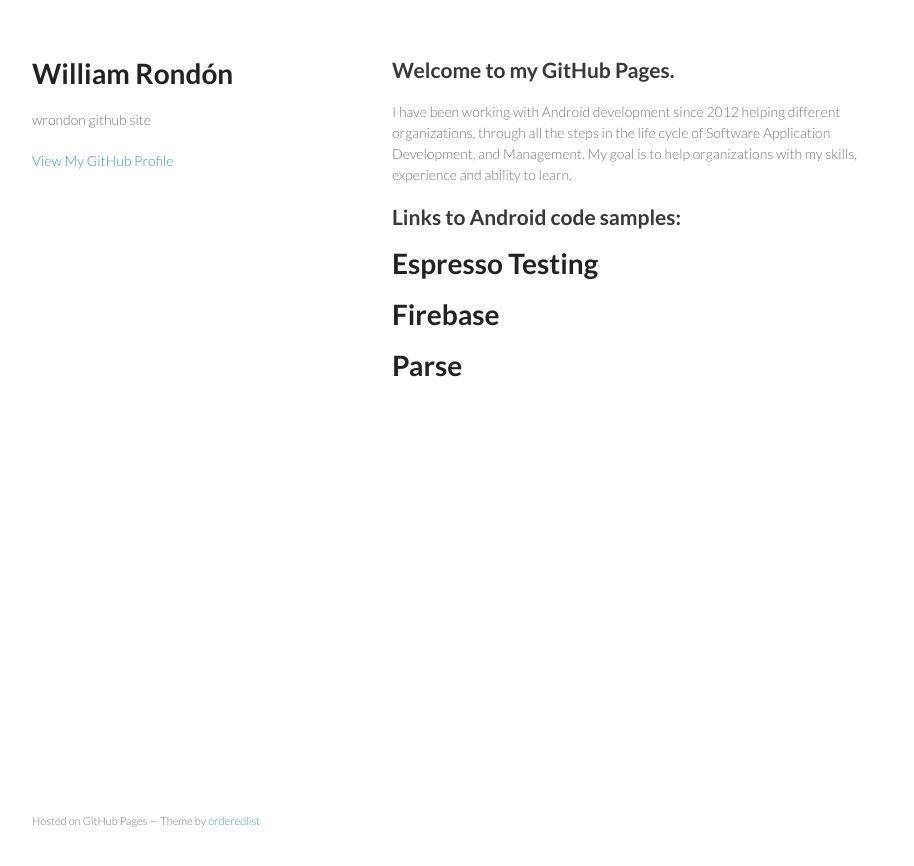
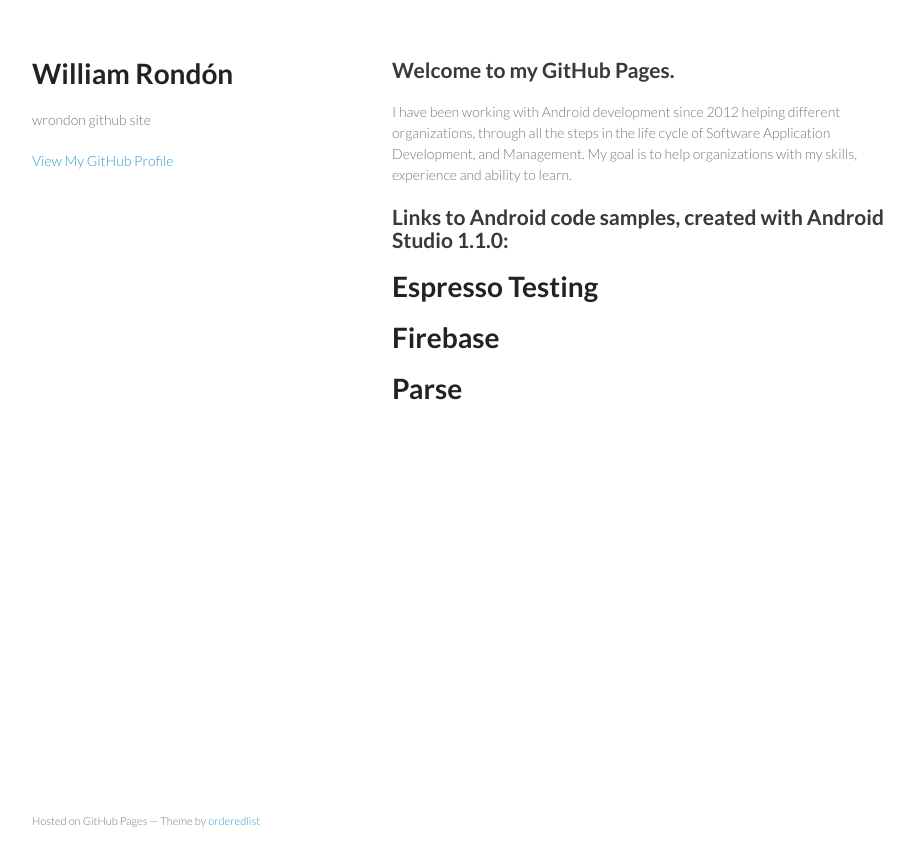
Before and after one commit to wrondon/wrondon.github.io, a Jekyll site: the page index.html, which Jekyll copies as it is, in a window 1280 px wide. Shown: the top 866 px of the page, without its empty margins (178-1092 px from the left). Built offline with Jekyll 4.4.1, drawn with Linux system fonts in a browser that asks for light colours.

```diff
--- a/index.html
+++ b/index.html
@@ -29,7 +29,7 @@
 <p>I have been working with Android development since 2012 helping different organizations, through all the steps in the life cycle of Software Application Development, and Management. My goal is to help organizations with my skills, experience and ability to learn.</p>
 
 <h2>
-<a id="links-to-android-code-samples" class="anchor" href="#links-to-android-code-samples" aria-hidden="true"><span class="octicon octicon-link"></span></a>Links to Android code samples:</h2>
+<a id="links-to-android-code-samples-created-with-android-studio-110" class="anchor" href="#links-to-android-code-samples-created-with-android-studio-110" aria-hidden="true"><span class="octicon octicon-link"></span></a>Links to Android code samples, created with Android Studio 1.1.0:</h2>
 
 <h1>
 <a id="espresso-testing" class="anchor" href="#espresso-testing" aria-hidden="true"><span class="octicon octicon-link"></span></a><a href="http://wrondon.github.io/AppWithEspresso"><strong>Espresso Testing</strong></a>
--- a/params.json
+++ b/params.json
@@ -1 +1 @@
-{"name":"William Rondón","tagline":"wrondon github site","body":"## Welcome to my GitHub Pages.\r\nI have been working with Android development since 2012 helping different organizations, through all the steps in the life cycle of Software Application Development, and Management. My goal is to help organizations with my skills, experience and ability to learn.\r\n\r\n## Links to Android code samples:\r\n\r\n#     [**Espresso Testing**](http://wrondon.github.io/AppWithEspresso)\r\n\r\n#     [**Firebase**](http://wrondon.github.io/AppTestFirebase)\r\n\r\n#     [**Parse**](http://wrondon.github.io/TodoListActivity/)\r\n\r\n\r\n","google":"","note":"Don't delete this file! It's used internally to help with page regeneration."}
+{"name":"William Rondón","tagline":"wrondon github site","body":"## Welcome to my GitHub Pages.\r\nI have been working with Android development since 2012 helping different organizations, through all the steps in the life cycle of Software Application Development, and Management. My goal is to help organizations with my skills, experience and ability to learn.\r\n\r\n## Links to Android code samples, created with Android Studio 1.1.0:\r\n\r\n#     [**Espresso Testing**](http://wrondon.github.io/AppWithEspresso)\r\n\r\n#     [**Firebase**](http://wrondon.github.io/AppTestFirebase)\r\n\r\n#     [**Parse**](http://wrondon.github.io/TodoListActivity/)\r\n\r\n\r\n","google":"","note":"Don't delete this file! It's used internally to help with page regeneration."}
```
